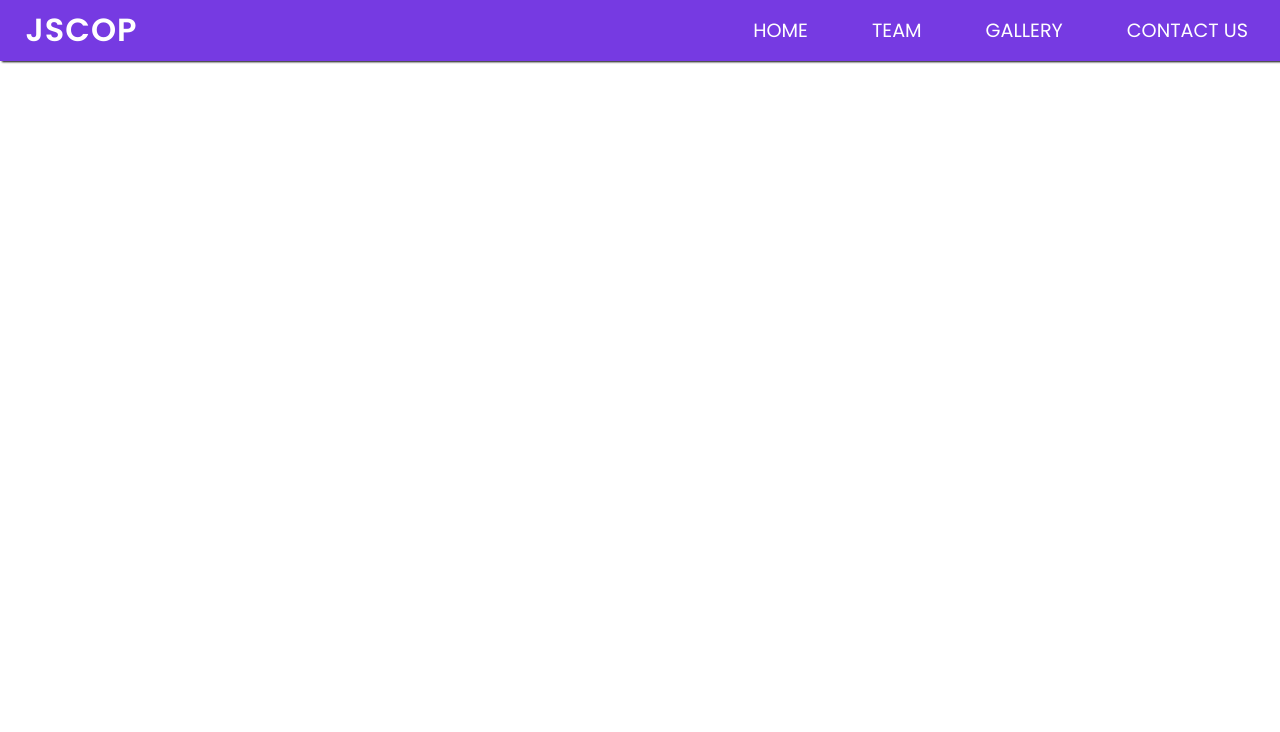
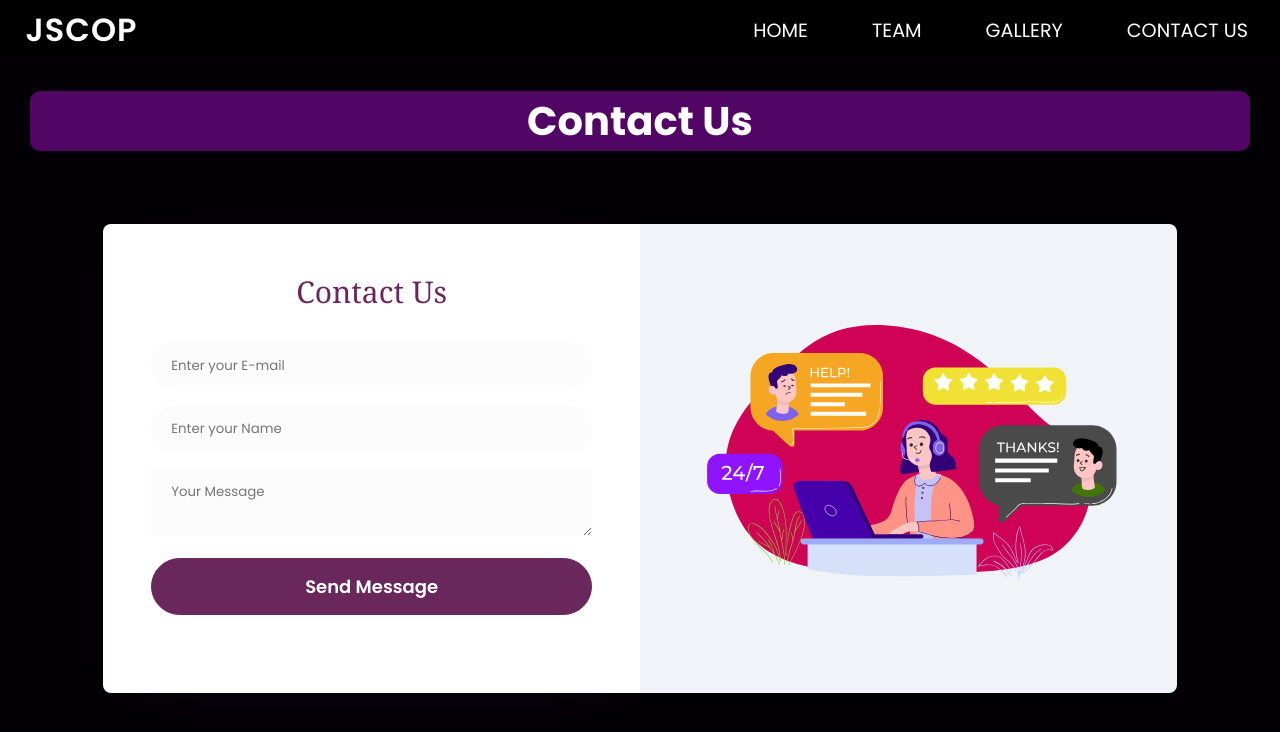
Before and after one commit to mehul1409/OIH-Project, a React (Create React App) app: page /contact in a window 1280 px wide. Shown: the top 732 px of the page. Built offline with nearby package versions, Linux system fonts and the light colour scheme; a web font is replaced by a local one.

Commit message:
added contact spline animation and header css

```diff
--- a/src/Components/Contact/Contact.css
+++ b/src/Components/Contact/Contact.css
@@ -0,0 +1,140 @@
+@import url("https://fonts.googleapis.com/css2?family=Poppins:wght@300;400;500;600;700;800;900&display=swap");
+* {
+  padding: 0;
+  margin: 0;
+  box-sizing: border-box;
+  font-family: "poppins", sans-serif;
+}
+
+
+.contact-form {
+  position: relative;
+  /* min-height: 100vh; */
+
+  z-index: 0;
+  background: #030005;
+  padding: 30px;
+  /* justify-content: center; */
+  /* display: grid; */
+  /* grid-template-rows: 1fr auto 1fr; */
+  /* align-items: center; */
+}
+.contact-form .container {
+  margin:6% ;
+}
+.contact-form h1 {
+  margin-top: 0%;
+  text-align: center;
+  font-size: 2.5rem;
+  font-weight: 700;
+  color: #fdfdfd;
+  font-family: "poppins";
+  border-radius: 10px;
+  background-color: #510666;
+}
+
+.contact-form h1 :hover{
+    background-color: aqua;
+}
+.contact-form h2 {
+  line-height: 40px;
+  margin-bottom: 5px;
+  font-size: 30px;
+  font-weight: 500;
+  color: #69275c;
+  text-align: center;
+  font-family: Georgia, "Times New Roman", Times, serif;
+}
+.contact-form .main {
+  position: relative;
+  display: flex;
+  margin: 30px 0;
+}
+.content {
+  flex-basis: 50%;
+  padding: 3em 3em;
+  background: #fff;
+  box-shadow: 2px 9px 49px -17px rgba(156, 39, 148, 0.1);
+  border-top-left-radius: 8px;
+  border-bottom-left-radius: 8px;
+}
+.form-img {
+  flex-basis: 50%;
+  background: #f0f4f8;
+  background-size: cover;
+  padding: 40px;
+  border-top-right-radius: 8px;
+  border-bottom-right-radius: 8px;
+  align-items: center;
+  display: grid;
+}
+.form-img img {
+  max-width: 100%;
+}
+.btn,
+button,
+input {
+  border-radius: 35px;
+}
+.btn:hover,
+button:hover {
+  color: #97359c;
+  transition: 0.5s ease;
+}
+.contact-form form {
+  margin: 30px 0;
+}
+.contact-form input,
+textarea {
+  outline: none;
+  margin-bottom: 15px;
+  font-stretch: 16px;
+  color: #999;
+  padding: 14px 20px;
+  width: 100%;
+  display: inline-block;
+  box-sizing: border-box;
+  border: none;
+  background: #fcfcfc;
+  transition: 0.3s ease;
+}
+.contact-form input:focus {
+  background: transparent;
+  border: 1px solid #69275c;
+}
+.contact-form button {
+  font-size: 18px;
+  color: #fff;
+  width: 100%;
+  background: #69275c;
+  font-weight: 600;
+  transition: 0.3s ease;
+  padding: 14px 15px;
+  border: 1px solid #69275c;
+}
+@media (max-width: 736px) {
+  .contact-form .main {
+    flex-direction: column;
+  }
+  .contact-form form {
+    margin-top: 30px;
+    margin-bottom: 10px;
+  }
+  .form-img {
+    border-radius: 0;
+    border-bottom-left-radius: 8px;
+    border-bottom-right-radius: 8px;
+    order: 2;
+    display: none;
+  }
+  .content {
+    order: 1;
+    border-top-left-radius: 8px;
+    border-top-right-radius: 8px;
+  }
+}
+
+.contact-form {
+  margin-top: 0px;
+  color: #f0f4f8;
+}
--- a/src/Components/Contact/Contact.js
+++ b/src/Components/Contact/Contact.js
@@ -1,13 +1,63 @@
 import React, { useState } from 'react'
 import Animation from "./Animation - 1703414310490.json"
+// import AnimationContact from "./Animation - 1703414573246.json"
 import Lottie from "lottie-react";
 import './Contact.css'
 
 const Contact = () => {
+  const [user , setuser] = useState(
+    {
+      Name:'' , Email:'' ,Message:''
+    }
+  );
 
+  const data = (e) => {
+    const { name, value } = e.target;
+    setuser({...user , [name]:value })
+  }
+
+  const senddata = async (e) => {
+    const { Name , Email ,Message} = user
+    e.preventDefault();
+    const options = {
+      method:'POST',
+      headers:{
+        'Content-Type' : 'application/json'
+      },
+      body: JSON.stringify({
+        Name , Email , Message
+      })
+    }
+
+    const res = await fetch('https://oih-database-default-rtdb.firebaseio.com/Message.json' , options)
+    console.log(res)
+    if(res){
+      alert("your message sent")
+    }else{
+      alert("An error occured");
+    }
+  }
   return (
     <div class="contact-form">
+      <h1 > Contact Us</h1>
 
+        <div class="container">
+            <div class="main">
+                <div class="content">
+                    <h2>Contact Us</h2>
+                    <form action="#" method="post">
+                    <input type="text" name="Name" value={user.Name} placeholder='Enter your E-mail' required autoComplete='off' onChange={data} />
+          <input type="text" name="Email" value={user.Email} placeholder='Enter your Name' required autoComplete='off' onChange={data} />
+          <textarea name="Message" value={user.Message} placeholder='Your Message' autoComplete='off' onChange={data}></textarea>
+          <button className='sendbutton' type='submit' onClick={senddata}>Send Message <i class="fas fa-paper-plane"></i></button>
+
+                    </form>
+                </div>
+                <div class="form-img">
+                <Lottie animationData={Animation} />
+                </div>
+            </div>
+        </div>
     </div>
   )
 }
--- a/src/Components/Header/Header.css
+++ b/src/Components/Header/Header.css
@@ -6,6 +6,9 @@
     font-family: 'Poppins', sans-serif;
 }
 
+body{
+    background-color: black;
+}
 .hamburger {
     position: absolute;
     top: 10%;
@@ -24,9 +27,9 @@
     display: flex;
     justify-content: space-between;
     align-items: center;
-    background-color: #763ae2;
+    background-color:rgba(0, 0, 0, 0.1);
     padding: 0.5% 0;
-    box-shadow: 2px 1px 2px black;
+    box-shadow: 2px 1px 10px rgb(11, 11, 11);
 }
 
 .navBar .jscop {
@@ -58,6 +61,8 @@
     transform: scale(1.1);
     font-weight: 400;
     text-decoration: none;
+    background-color: rgba(104, 102, 102,0.3);
+    border-radius: 10px;
 }
 
 
@@ -102,7 +107,7 @@
 
     .navbar-items {
         flex-direction: column;
-        background-color: #763ae2;
+        background-color:rgba(0, 0, 0, 0.9);
         width: 100%;
         padding: 20%;
         margin-top: -2500px;
--- a/src/Components/Homepage/Homepage.js
+++ b/src/Components/Homepage/Homepage.js
@@ -10,6 +10,9 @@ import Timer from '../Timer/Timer'
 const Homepage = () => {
   return (
     <div className='home'>
+
+<Spline scene="https://prod.spline.design/c4ax6hU2dzwVPrrw/scene.splinecode" />
+
       <Timer />
       <Event />
       <Timeline />
```
